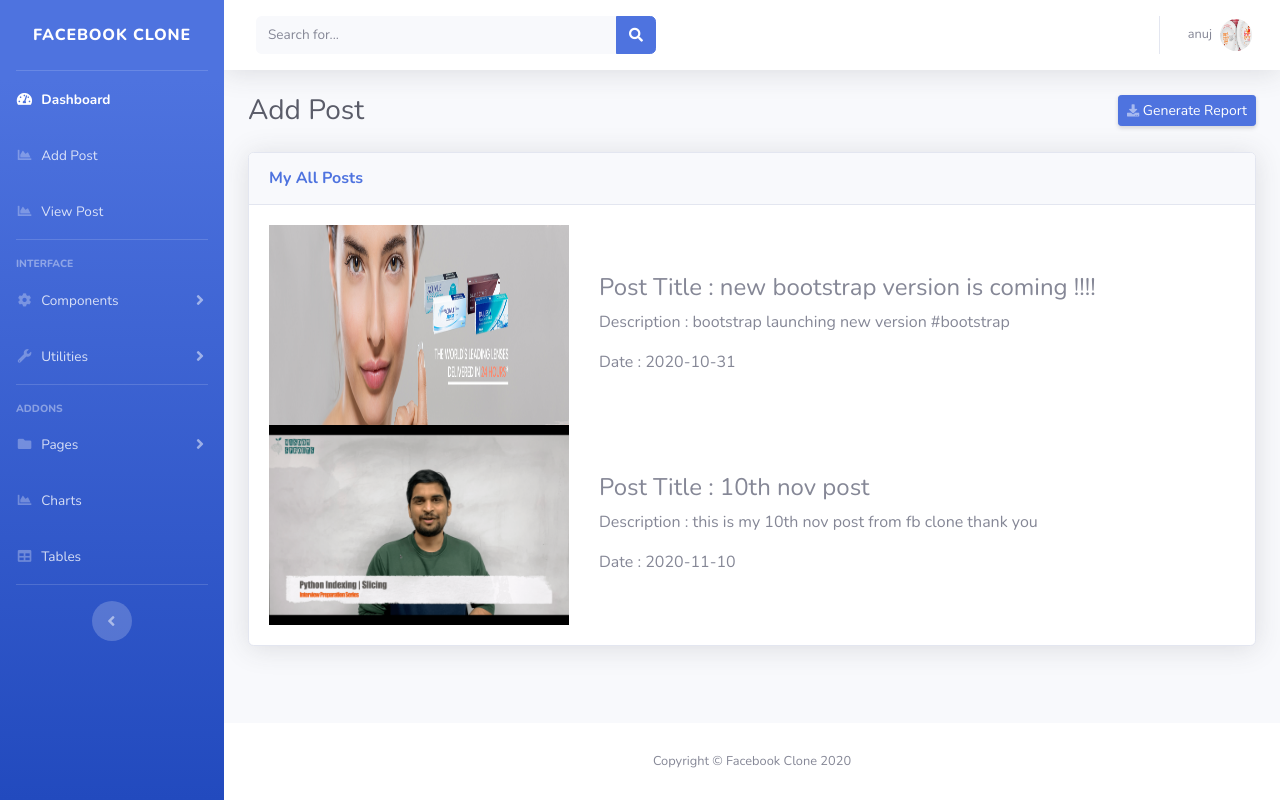
After one commit to anujbidkar/facebook-clone, a PHP site: page /view_post.php in a window 1280 px wide. The commit adds this page. Run offline with PHP 8.4, Linux system fonts and the light colour scheme; a user stored in the database is signed in; data comes from the database, SQL or seed files in the repository; both versions use the stored data as it was after the commit.

Commit message:
post view done

```diff
--- a/header.php
+++ b/header.php
@@ -60,6 +60,11 @@ if(!$_SESSION['user_id'])
         <a class="nav-link" href="add_post.php">
           <i class="fas fa-fw fa-chart-area"></i>
           <span>Add Post</span></a>
+      </li>
+      <li class="nav-item">
+        <a class="nav-link" href="view_post.php">
+          <i class="fas fa-fw fa-chart-area"></i>
+          <span>View Post</span></a>
       </li>
 
       <!-- Divider -->
--- /dev/null
+++ b/view_post.php
@@ -0,0 +1,126 @@
+<?php
+include ('header.php');
+?>
+
+        <!-- End of Topbar -->
+
+        <!-- Begin Page Content -->
+        <div class="container-fluid">
+
+          <!-- Page Heading -->
+          <div class="d-sm-flex align-items-center justify-content-between mb-4">
+            <h1 class="h3 mb-0 text-gray-800">Add Post</h1>
+            <a href="#" class="d-none d-sm-inline-block btn btn-sm btn-primary shadow-sm"><i class="fas fa-download fa-sm text-white-50"></i> Generate Report</a>
+          </div>
+
+          <!-- Content Row -->
+
+
+          <!-- Content Row -->
+
+
+
+          <!-- Content Row -->
+          <div class="row">
+
+            <!-- Content Column -->
+            <div class="col-lg-12 mb-4">
+
+              <!-- Project Card Example -->
+              <div class="card shadow mb-4">
+                <div class="card-header py-3">
+                  <h6 class="m-0 font-weight-bold text-primary">My All Posts</h6>
+                </div>
+                <div class="card-body">
+                <div class="row">
+
+                    <?php
+                    $user_id = $_SESSION['user_id'];
+                    $query_post = "SELECT * FROM posts WHERE user_id='$user_id' ";
+                    $result_post = mysqli_query($connection,$query_post);
+                    $num_rows = mysqli_num_rows($result_post);
+                    if($num_rows>0)
+                    {
+                        while($row = mysqli_fetch_array($result_post))
+                        {
+                            $title = $row['post_title'];
+                            $description = $row['post_description'];
+                            $image = $row['post_image'];
+                            $date = $row['post_date'];
+
+
+
+
+
+                    ?>
+
+                                <div class="col-lg-12">
+                                                <div class="row">
+                                                            <div class="col-lg-4 ">
+
+                                                                    <img width="300px" height="200px" src="post_images/<?php echo $image;?>" alt="">
+
+
+                                                            </div>
+                                                            <div class="col-lg-8 ">
+                                                                        <br>
+                                                                        <br>
+                                                                        <h4>
+                                                                        Post Title : <?php echo $title?>
+                                                                        </h4>
+
+                                                                        <p>
+                                                                        Description : <?php echo $description?>
+                                                                        </p>
+
+                                                                        <p>
+                                                                        Date : <?php echo $date?>
+                                                                        </p>
+
+                                                            </div>
+
+                                                </div>
+
+
+                                </div>
+
+                    <?php
+                        }
+                    }
+                    else
+                    {
+                        echo "Post Not Found !";
+                    }
+
+                        ?>
+
+
+
+                </div>
+
+                </div>
+              </div>
+
+
+              <!-- Color System -->
+              <div class="row">
+
+
+            </div>
+
+            </div>
+
+
+          </div>
+
+        </div>
+        <!-- /.container-fluid -->
+
+      </div>
+      <!-- End of Main Content -->
+
+
+  <!-- End of Page Wrapper -->
+  <?php
+include ('footer.php');
+?>
```
Also changed, not shown: database-sql/10th_nov.sql (added, +106 -0 lines), post_images/Screenshot 2020-11-10 at 9.20.28 AM.png (added).
